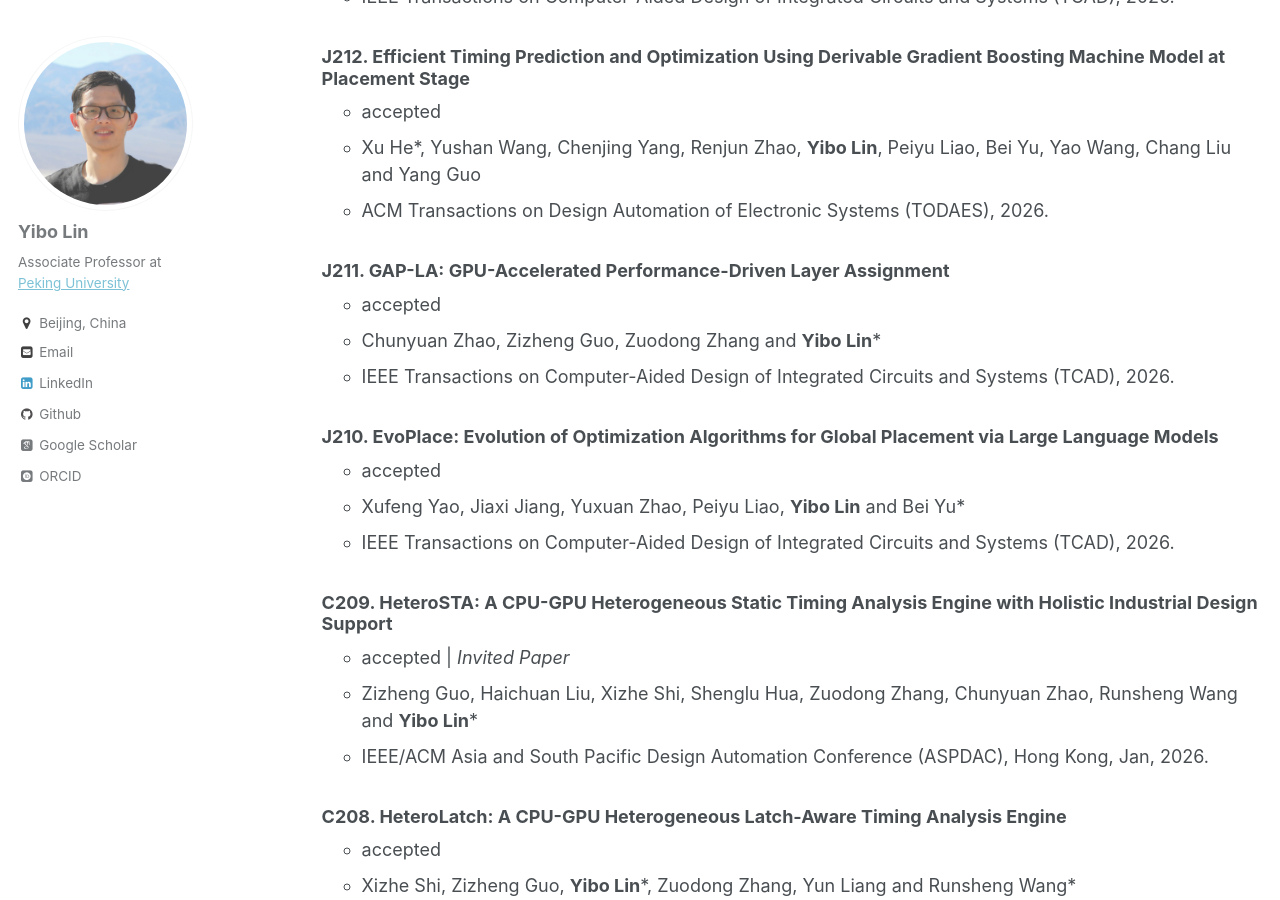
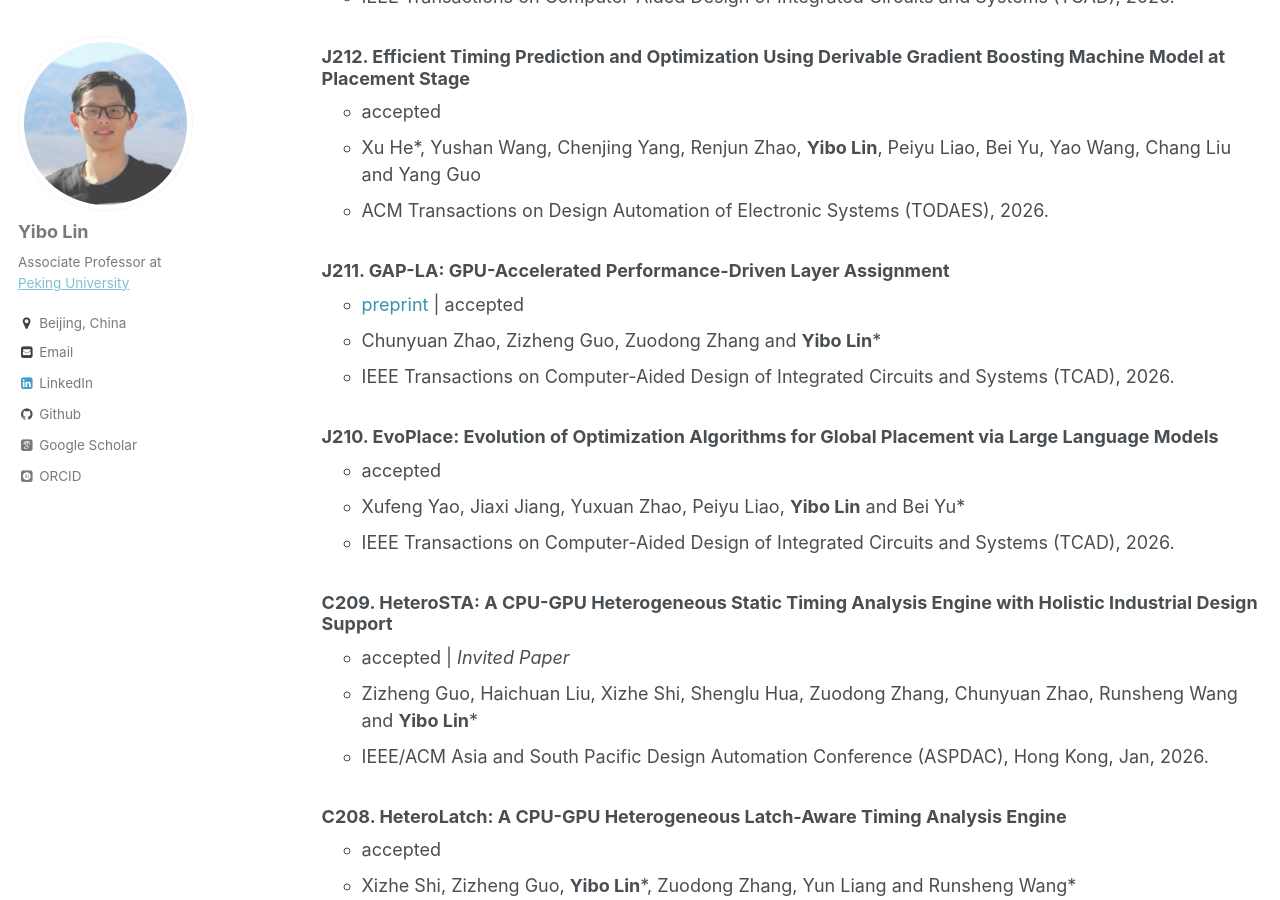
Before and after one commit to limbo018/limbo018.github.io, a Jekyll site: the page built from _pages/publications.md, in a window 1280 px wide and 900 px high, scrolled down 499 px. Built offline with Jekyll 4.4.1, drawn with Linux system fonts in a browser that asks for light colours; some web fonts are replaced.

```diff
--- a/_pages/publications.md
+++ b/_pages/publications.md
@@ -30,8 +30,8 @@ Conference and Journal Papers
      * Xu He\*, Yushan Wang, Chenjing Yang, Renjun Zhao, **Yibo Lin**, Peiyu Liao, Bei Yu, Yao Wang, Chang Liu and Yang Guo
      * ACM Transactions on Design Automation of Electronic Systems (TODAES), 2026.
 
-  ### J211. GAP-LA: GPU-Accelerated Performance-Driven Layer Assignment
-     * accepted
+  ### J211. [GAP-LA: GPU-Accelerated Performance-Driven Layer Assignment](https://doi.org/10.1109/TCAD.2025.3650401)
+     * <a href="https://arxiv.org/pdf/2507.13375" style="color:#3793ae">preprint</a> \| accepted
      * Chunyuan Zhao, Zizheng Guo, Zuodong Zhang and **Yibo Lin**\*
      * IEEE Transactions on Computer-Aided Design of Integrated Circuits and Systems (TCAD), 2026.
 
--- a/ref/publications.bib
+++ b/ref/publications.bib
@@ -3105,8 +3105,8 @@
   volume    = {},
   issue     = {},
   pages     = {},
-  publishlink={},
-  annotateweb={(accepted)},
+  publishlink={https://doi.org/10.1109/TCAD.2025.3650401},
+  annotateweb={([https://arxiv.org/pdf/2507.13375 preprint])(accepted)},
   annotatecv={(accepted)},
   affiliation={PKU},
   corresponding={Lin, Yibo},
```
Also changed, not shown: _includes/publications_cv.md (+1 -1 lines), 3 other files.
